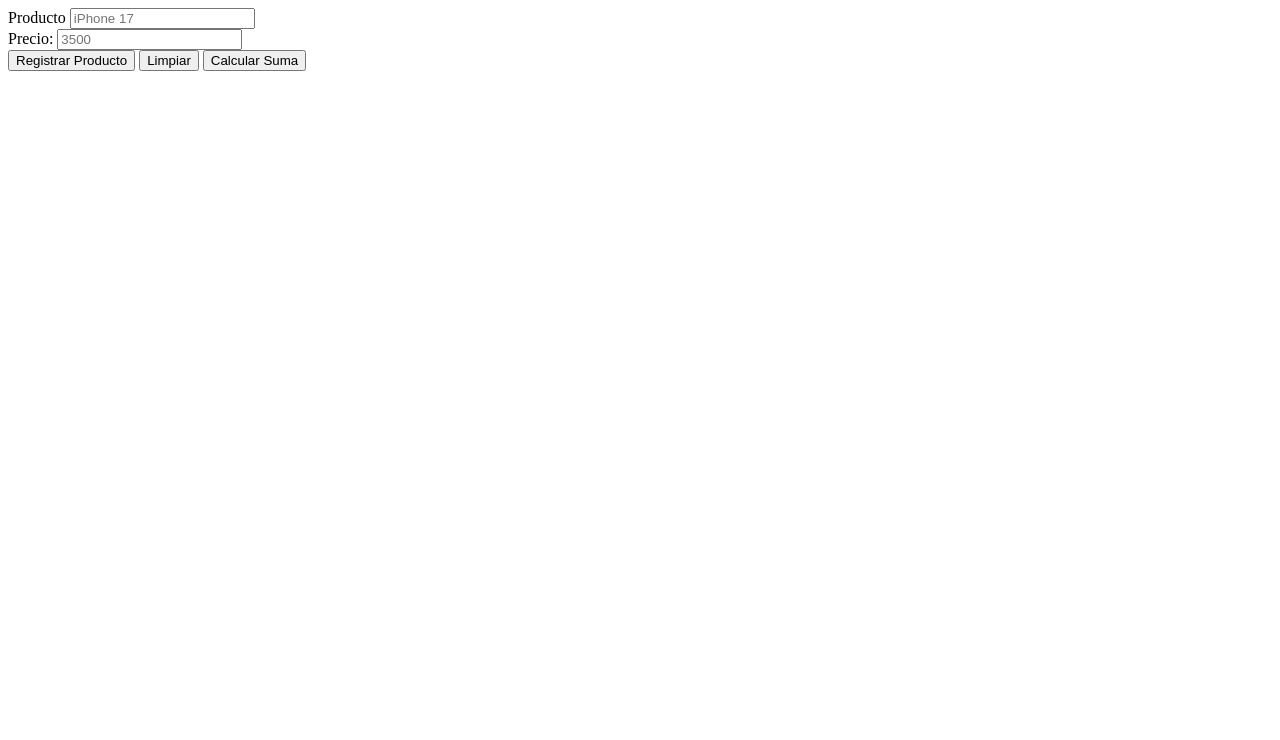
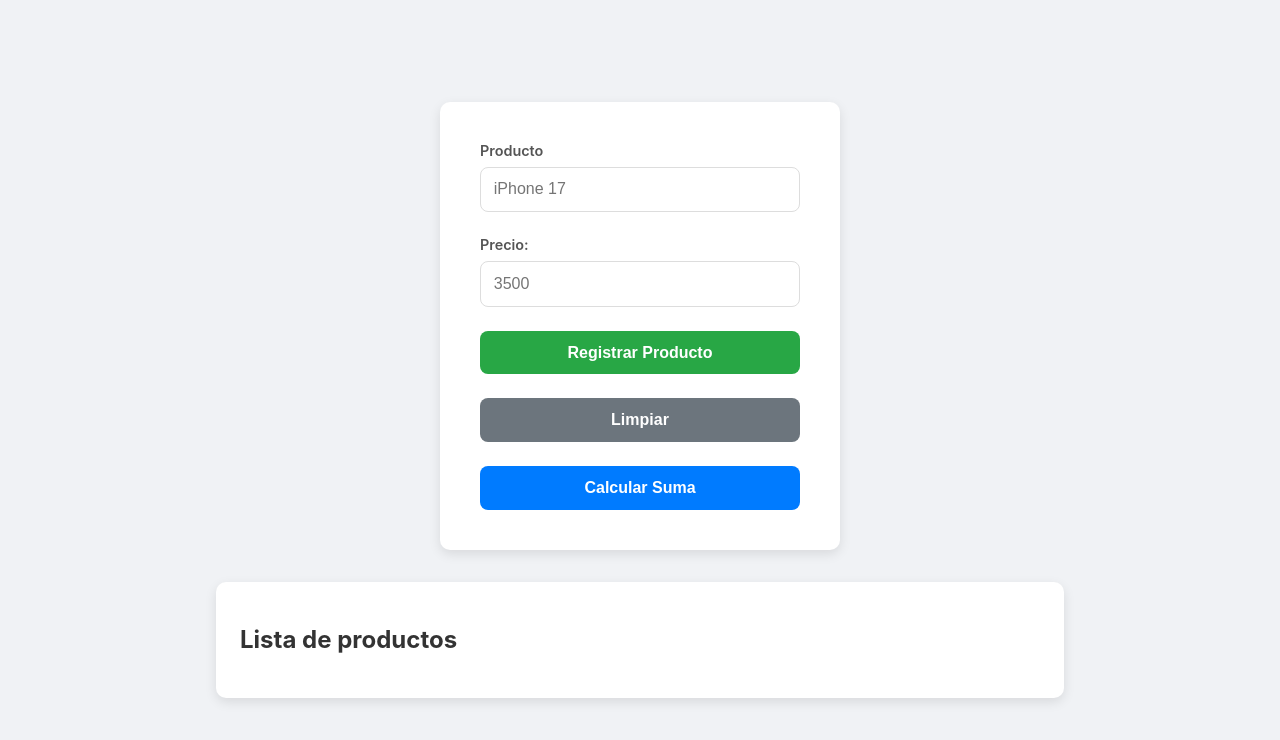
Before and after one commit to SamuelLeiva/product-list, a plain HTML site: page index.html in a window 1280 px wide. Drawn offline with Linux system fonts and the light colour scheme.

Commit message:
Estilos simples añadidos y uso de ul con li.

```diff
--- a/css/styles.css
+++ b/css/styles.css
@@ -0,0 +1,93 @@
+body {
+    font-family: -apple-system, BlinkMacSystemFont, "Segoe UI", Roboto, "Helvetica Neue", Arial, sans-serif;
+    background-color: #f0f2f5;
+    color: #333;
+    display: flex;
+    flex-direction: column;
+    align-items: center;
+    justify-content: center;
+    height: 100vh;
+    margin: 0;
+}
+
+form {
+    background-color: #fff;
+    padding: 2.5rem;
+    border-radius: 10px;
+    box-shadow: 0 4px 12px rgba(0, 0, 0, 0.1);
+    width: 100%;
+    max-width: 400px;
+    box-sizing: border-box;
+    display: flex;
+    flex-direction: column;
+    gap: 1.5rem;
+}
+
+form > div {
+    display: flex;
+    flex-direction: column;
+    gap: 0.5rem;
+}
+
+label {
+    font-weight: 600;
+    color: #555;
+    font-size: 0.9rem;
+}
+
+input[type="text"] {
+    padding: 0.8rem;
+    border: 1px solid #ddd;
+    border-radius: 8px;
+    font-size: 1rem;
+    transition: border-color 0.3s, box-shadow 0.3s;
+}
+
+input[type="text"]:focus {
+    border-color: #007bff;
+    outline: none;
+    box-shadow: 0 0 0 3px rgba(0, 123, 255, 0.25);
+}
+
+button {
+    padding: 0.8rem;
+    border: none;
+    border-radius: 8px;
+    font-size: 1rem;
+    font-weight: 600;
+    cursor: pointer;
+    transition: background-color 0.3s, transform 0.1s;
+}
+
+/* Estilos de los botones */
+#buttonRegistrar {
+    background-color: #28a745;
+    color: #fff;
+}
+
+#buttonLimpiar {
+    background-color: #6c757d;
+    color: #fff;
+}
+
+#buttonSuma {
+    background-color: #007bff;
+    color: #fff;
+}
+
+/* Efectos hover para los botones */
+button:hover {
+    transform: translateY(-2px);
+    box-shadow: 0 4px 8px rgba(0, 0, 0, 0.1);
+}
+
+/* Estilos para el main donde se mostrará la lista */
+main {
+    margin-top: 2rem;
+    width: 100%;
+    max-width: 800px;
+    background-color: #fff;
+    padding: 1.5rem;
+    border-radius: 10px;
+    box-shadow: 0 4px 12px rgba(0, 0, 0, 0.1);
+}
--- a/index.html
+++ b/index.html
@@ -23,7 +23,10 @@
       <button type="button" id="buttonSuma">Calcular Suma</button>
     </form>
 
-    <main></main>
+    <main>
+        <h2>Lista de productos</h2>
+        <ul id="listaProductos"></ul>
+    </main>
     <script src="./scripts/app.js"></script>
   </body>
 </html>
--- a/scripts/app.js
+++ b/scripts/app.js
@@ -4,7 +4,7 @@ const buttonRegistrar = document.getElementById('buttonRegistrar')
 const buttonLimpiar = document.getElementById('buttonLimpiar')
 const buttonSuma = document.getElementById('buttonSuma')
 
-const main = document.querySelector('main')
+const listaProductos = document.getElementById('listaProductos')
 const arregloProductos = []
 
 buttonRegistrar.addEventListener('click', () => {
@@ -33,10 +33,10 @@ buttonRegistrar.addEventListener('click', () => {
 
     arregloProductos.push(item)
 
-    main.innerHTML = ''
+    listaProductos.innerHTML = ''
 
     arregloProductos.forEach(({ producto, precio }) => {
-        main.innerHTML += `<p>${producto} - $${precio}</p>`
+        listaProductos.innerHTML += `<li>${producto} - $${precio}</li>`
     })
 
     // Limpiar inputs
@@ -44,10 +44,10 @@ buttonRegistrar.addEventListener('click', () => {
     inputPrecio.value = ''
 })
 
-// Evento para limpiar el arreglo y el contenido del main
+// Evento para limpiar el arreglo y el contenido de la lista
 buttonLimpiar.addEventListener('click', () => {
     arregloProductos.length = 0
-    main.innerHTML = ''
+    listaProductos.innerHTML = ''
 });
 
 // Evento para sumar los precios de los productos
```
Also changed, not shown: 1 other file.
